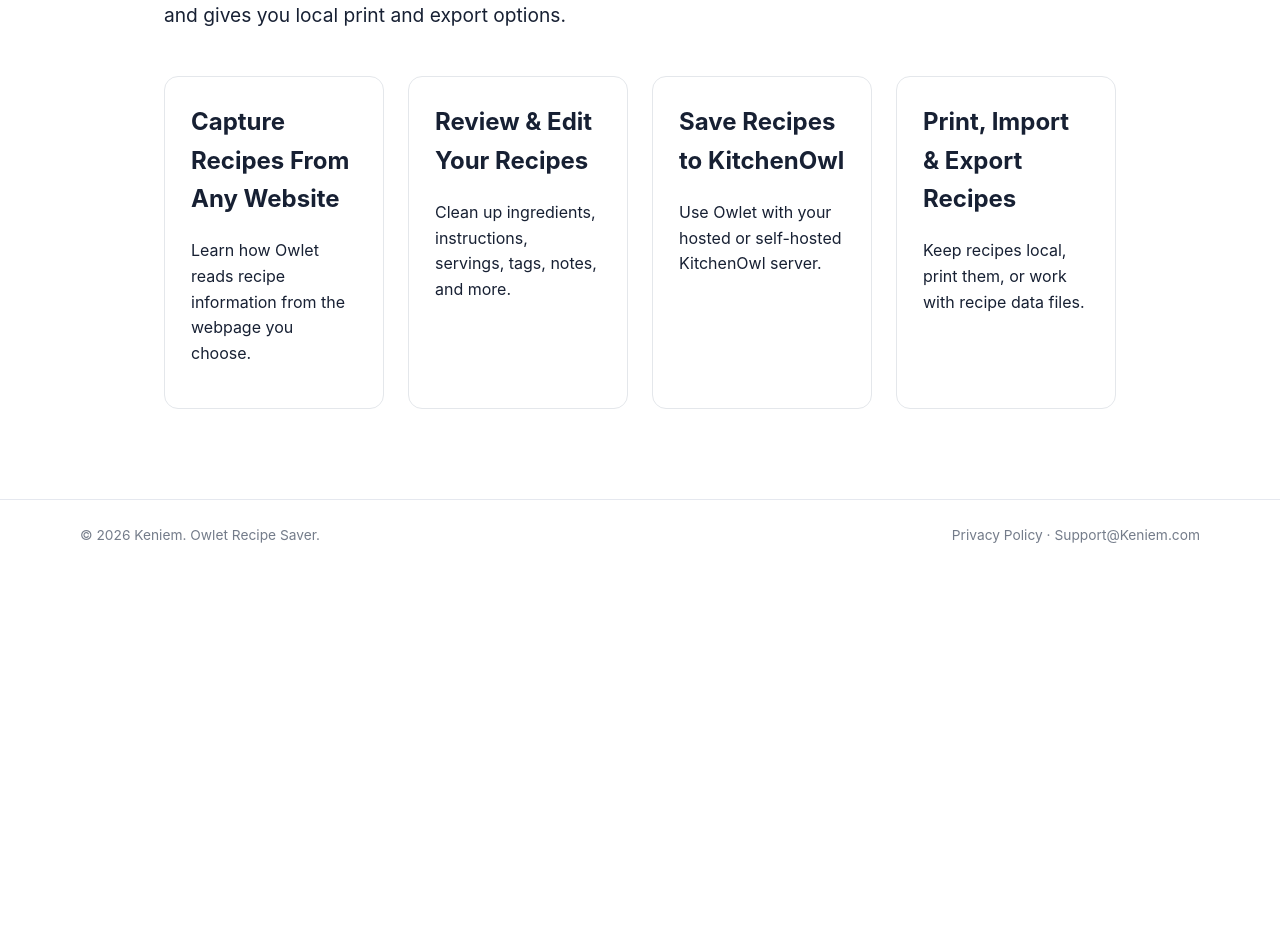
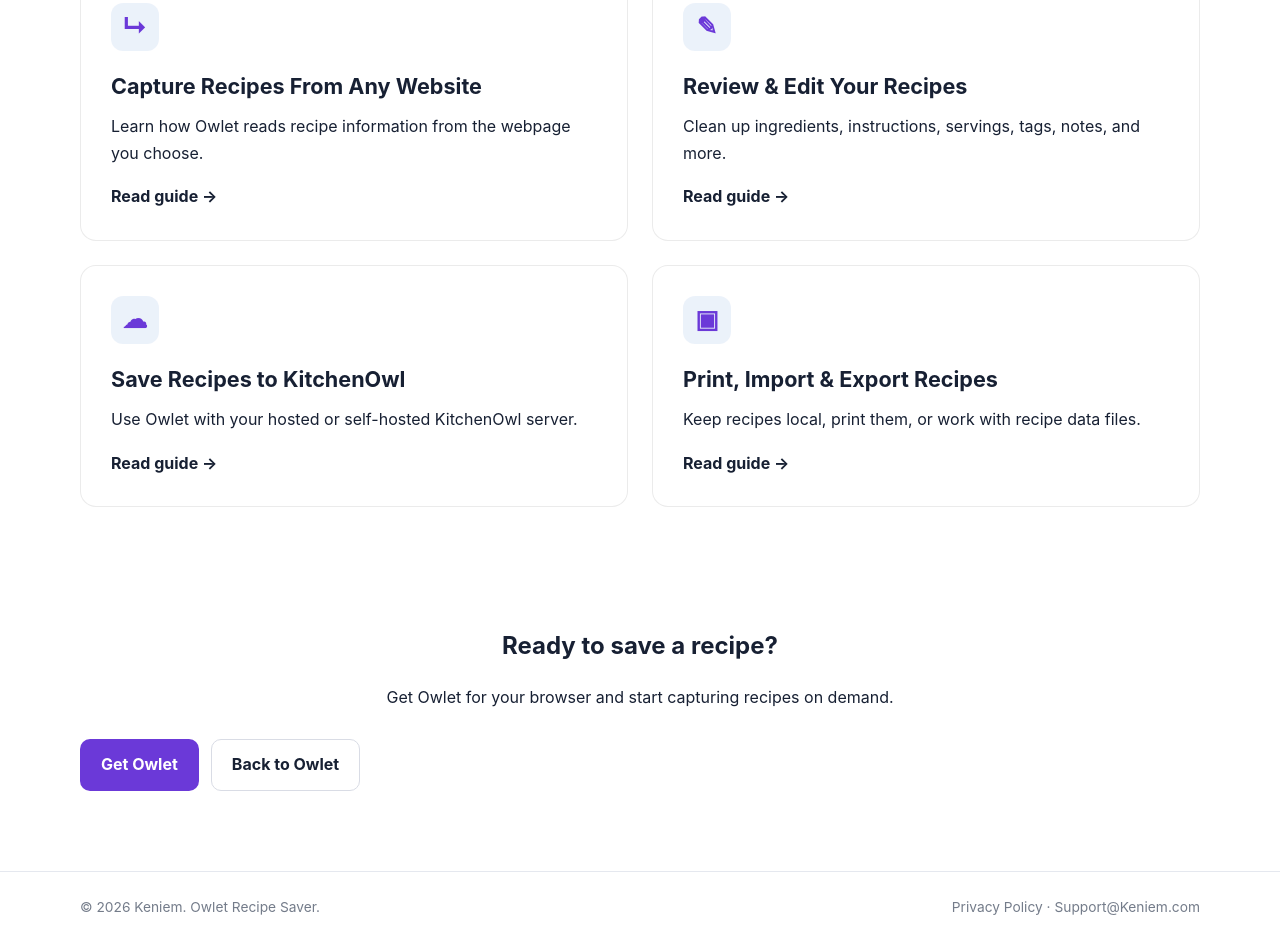
Before and after one commit to kpm30519-web/Owlet-Website, a plain HTML site: page resources/index.html in a window 1280 px wide. Shown: the part 381-1323 px from the top of the page. Before the commit the page ends 951 px from the top, so only its background shows below. Drawn offline with Linux system fonts and the light colour scheme.

Commit message:
Add files via upload

```diff
--- a/resources/index.html
+++ b/resources/index.html
@@ -9,29 +9,138 @@
 <link rel="icon" href="../assets/owlet-512.png">
 <link rel="stylesheet" href="../styles.css">
 <style>
-.resource-wrap{max-width:1000px;margin:0 auto;padding:70px 24px 90px}
-.resource-wrap h1{font-size:clamp(2.4rem,5vw,4rem);line-height:1.05}
-.resource-intro{font-size:1.2rem;line-height:1.7;max-width:760px}
-.resource-grid{display:grid;grid-template-columns:repeat(auto-fit,minmax(220px,1fr));gap:24px;margin-top:45px}
-.resource-card{display:block;padding:26px;border-radius:14px;text-decoration:none;background:#fff;border:1px solid #e4e7eb}
-.resource-card h2{margin-top:0}
-.resource-card p{line-height:1.6}
+.resources-hero {
+  padding: 70px 0 45px;
+}
+.resources-hero .section-head {
+  max-width: 760px;
+}
+.resource-cards {
+  display: grid;
+  grid-template-columns: repeat(2, minmax(0, 1fr));
+  gap: 24px;
+  margin-top: 36px;
+}
+.resource-card {
+  display: block;
+  text-decoration: none;
+  color: inherit;
+  padding: 30px;
+  border-radius: 16px;
+  background: #fff;
+  border: 1px solid rgba(0,0,0,.08);
+  transition: transform .18s ease, box-shadow .18s ease;
+}
+.resource-card:hover {
+  transform: translateY(-3px);
+  box-shadow: 0 12px 30px rgba(0,0,0,.08);
+}
+.resource-card .icon {
+  width: 48px;
+  height: 48px;
+  display: grid;
+  place-items: center;
+  border-radius: 12px;
+  font-size: 1.55rem;
+  margin-bottom: 18px;
+  background: rgba(0,94,184,.08);
+}
+.resource-card h2 {
+  margin: 0 0 10px;
+  font-size: 1.35rem;
+}
+.resource-card p {
+  margin: 0;
+  line-height: 1.65;
+}
+.resource-card .learn {
+  display: inline-block;
+  margin-top: 18px;
+  font-weight: 700;
+}
+.resources-cta {
+  text-align: center;
+  padding: 55px 0 80px;
+}
+@media (max-width: 700px) {
+  .resource-cards {
+    grid-template-columns: 1fr;
+  }
+}
 </style>
 </head>
 <body>
-<header class="site-header"><div class="wrap nav">
-<a class="brand" href="../index.html"><img src="../assets/owlet-512.png" alt="Owlet logo"><span>Owlet</span></a>
-<nav><a href="../index.html#features">Features</a><a href="../index.html#how">How it works</a><a href="../index.html#screenshots">Screenshots</a><a href="./">Resources</a><a href="../privacy.html">Privacy</a></nav>
-</div></header>
-<main><div class="resource-wrap">
-<span class="eyebrow">OWLET RESOURCES</span>
-<h1>Guides for saving and managing recipes</h1>
-<p class="resource-intro">Learn how Owlet captures recipes, lets you clean them up, connects to KitchenOwl, and gives you local print and export options.</p>
-<div class="resource-grid">
-<a class="resource-card" href="capture-recipes.html"><h2>Capture Recipes From Any Website</h2><p>Learn how Owlet reads recipe information from the webpage you choose.</p></a>
-<a class="resource-card" href="review-edit-recipes.html"><h2>Review & Edit Your Recipes</h2><p>Clean up ingredients, instructions, servings, tags, notes, and more.</p></a>
-<a class="resource-card" href="save-to-kitchenowl.html"><h2>Save Recipes to KitchenOwl</h2><p>Use Owlet with your hosted or self-hosted KitchenOwl server.</p></a>
-<a class="resource-card" href="print-import-export.html"><h2>Print, Import & Export Recipes</h2><p>Keep recipes local, print them, or work with recipe data files.</p></a>
-</div></div></main>
-<footer><div class="wrap footer"><span>© 2026 Keniem. Owlet Recipe Saver.</span><span><a href="../privacy.html">Privacy Policy</a> · <a href="mailto:Support@Keniem.com">Support@Keniem.com</a></span></div></footer>
-</body></html>
+<header class="site-header">
+  <div class="wrap nav">
+    <a class="brand" href="../index.html"><img src="../assets/owlet-512.png" alt="Owlet logo"><span>Owlet</span></a>
+    <nav>
+      <a href="../index.html#features">Features</a>
+      <a href="../index.html#how">How it works</a>
+      <a href="../index.html#screenshots">Screenshots</a>
+      <a href="./">Resources</a>
+      <a href="../privacy.html">Privacy</a>
+    </nav>
+  </div>
+</header>
+
+<main>
+<section class="section resources-hero">
+  <div class="wrap">
+    <div class="section-head">
+      <span class="eyebrow">OWLET RESOURCES</span>
+      <h1>Get more from Owlet.</h1>
+      <p>Helpful guides for capturing, reviewing, saving, printing, importing, and exporting your recipes.</p>
+    </div>
+
+    <div class="resource-cards">
+      <a class="resource-card" href="capture-recipes.html">
+        <div class="icon">↳</div>
+        <h2>Capture Recipes From Any Website</h2>
+        <p>Learn how Owlet reads recipe information from the webpage you choose.</p>
+        <span class="learn">Read guide →</span>
+      </a>
+
+      <a class="resource-card" href="review-edit-recipes.html">
+        <div class="icon">✎</div>
+        <h2>Review & Edit Your Recipes</h2>
+        <p>Clean up ingredients, instructions, servings, tags, notes, and more.</p>
+        <span class="learn">Read guide →</span>
+      </a>
+
+      <a class="resource-card" href="save-to-kitchenowl.html">
+        <div class="icon">☁</div>
+        <h2>Save Recipes to KitchenOwl</h2>
+        <p>Use Owlet with your hosted or self-hosted KitchenOwl server.</p>
+        <span class="learn">Read guide →</span>
+      </a>
+
+      <a class="resource-card" href="print-import-export.html">
+        <div class="icon">▣</div>
+        <h2>Print, Import & Export Recipes</h2>
+        <p>Keep recipes local, print them, or work with recipe data files.</p>
+        <span class="learn">Read guide →</span>
+      </a>
+    </div>
+  </div>
+</section>
+
+<section class="resources-cta">
+  <div class="wrap">
+    <h2>Ready to save a recipe?</h2>
+    <p>Get Owlet for your browser and start capturing recipes on demand.</p>
+    <div class="buttons">
+      <a class="btn primary" href="../index.html#downloads">Get Owlet</a>
+      <a class="btn secondary" href="../index.html">Back to Owlet</a>
+    </div>
+  </div>
+</section>
+</main>
+
+<footer>
+  <div class="wrap footer">
+    <span>© 2026 Keniem. Owlet Recipe Saver.</span>
+    <span><a href="../privacy.html">Privacy Policy</a> · <a href="mailto:Support@Keniem.com">Support@Keniem.com</a></span>
+  </div>
+</footer>
+</body>
+</html>
```
